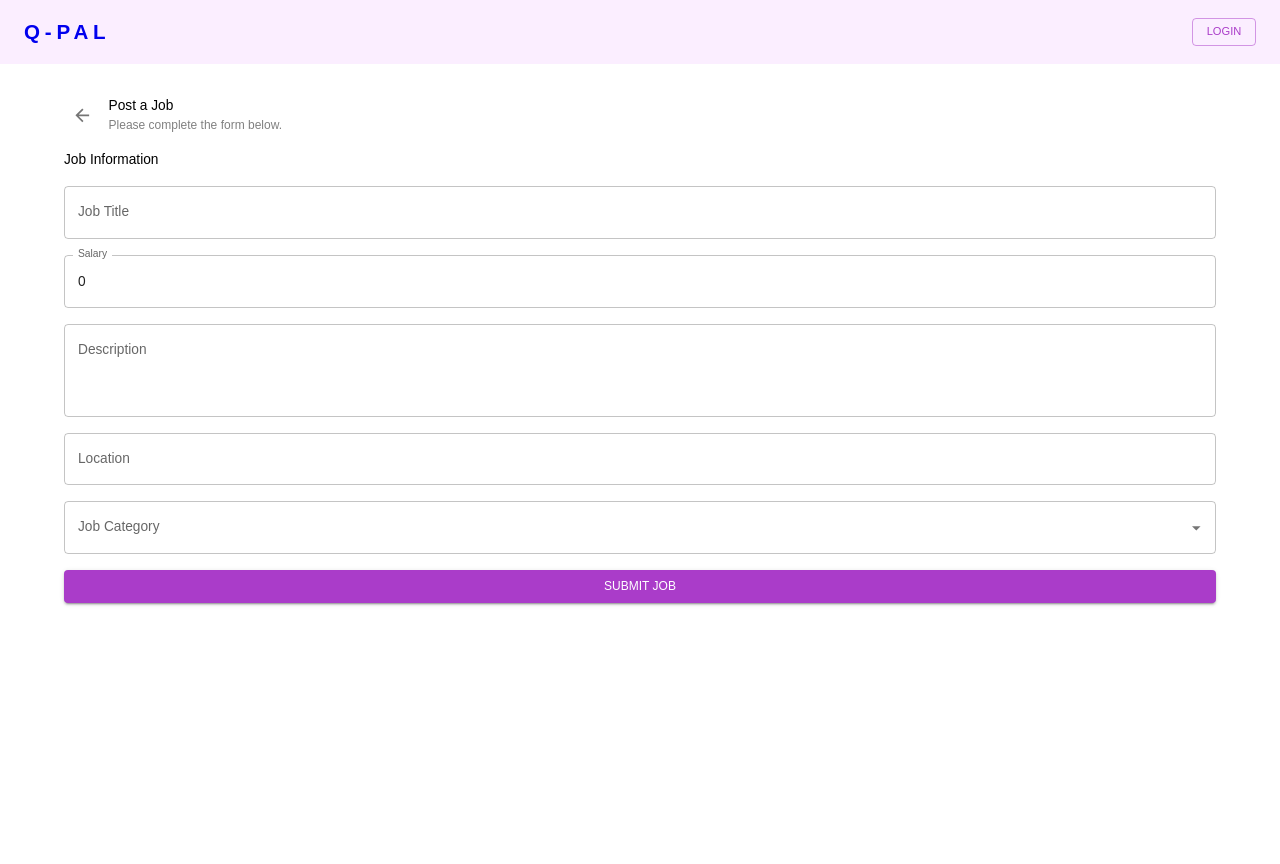
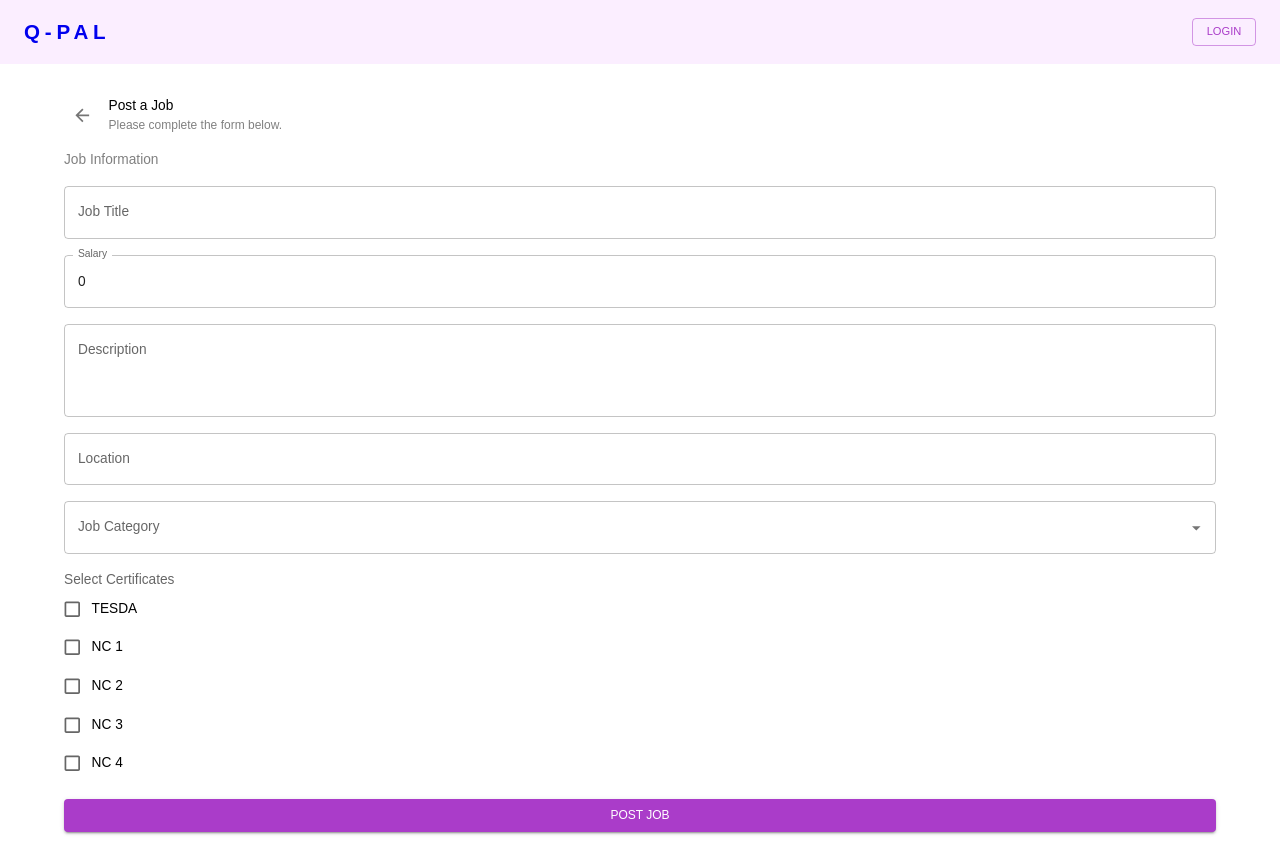
Before and after one commit to ezlyTech/innolympics-poninoni-qpal, a React (Vite) app: page /post-a-job in a window 1280 px wide. Before the commit the page ends 800 px from the top, so only its background shows below. Built offline with nearby package versions, Linux system fonts and the light colour scheme.

Commit message:
add job post sheeshhh

```diff
--- a/src/pages/PostJobForm/PostJobForm.jsx
+++ b/src/pages/PostJobForm/PostJobForm.jsx
@@ -1,8 +1,20 @@
-import { Autocomplete, IconButton, Stack, TextField, Typography, Button } from "@mui/material"
+import {
+    Autocomplete,
+    IconButton,
+    Stack,
+    TextField,
+    Typography,
+    Button,
+    FormGroup,
+    FormControlLabel,
+    Checkbox,
+    FormLabel
+} from "@mui/material";
 import { ArrowBack as ArrowBackIcon } from '@mui/icons-material';
-import { collection, addDoc, deleteDoc, doc, onSnapshot } from "firebase/firestore";
+import { collection, addDoc } from "firebase/firestore";
 import { db, auth } from "../../config/firebase";
 import { useState } from "react";
+import { useNavigate } from "react-router-dom";
 
 const PostJobForm = () => {
     const [newJobTitle, setNewJobTitle] = useState("");
@@ -10,6 +22,7 @@ const PostJobForm = () => {
     const [newDescription, setNewDescription] = useState("");
     const [newLocation, setNewLocation] = useState("");
     const [newJobCategory, setNewJopCategory] = useState([]);
+    const [selectedCertificates, setSelectedCertificates] = useState([]);
     const jobCollectionRef = collection(db, "jobs");
 
     const jobCategoryOptions = [
@@ -20,8 +33,16 @@ const PostJobForm = () => {
         { id: 5, title: "Sales Workers" },
     ];
 
+    const certificateOptions = ["TESDA", "NC 1", "NC 2", "NC 3", "NC 4"];
+
+    const handleCertificateChange = (event) => {
+        const { value, checked } = event.target;
+        setSelectedCertificates((prev) =>
+            checked ? [...prev, value] : prev.filter((cert) => cert !== value)
+        );
+    };
+
     const onSubmitJob = async () => {
-        // Validate fields
         if (!newJobTitle || !newLocation || !newDescription || newSalary <= 0 || newJobCategory.length === 0) {
             alert("Please fill in all fields.");
             return;
@@ -34,24 +55,27 @@ const PostJobForm = () => {
                 salary: newSalary,
                 location: newLocation,
                 jobCategory: newJobCategory,
+                certificates: selectedCertificates,
                 userId: auth?.currentUser?.uid,
             });
 
-          // Clear fields
             setNewJobTitle("");
             setNewDescription("");
             setNewSalary(0);
             setNewLocation("");
             setNewJopCategory([]);
+            setSelectedCertificates([]);
         } catch (err) {
             console.log("Error submitting job:", err);
         }
     };
 
+    const navigate = useNavigate();
+
     return (
         <>
             <Stack direction='row' gap={1}>
-            <IconButton>
+                <IconButton onClick={() => navigate('/dashboard')}>
                     <ArrowBackIcon />
                 </IconButton>
                 <Stack>
@@ -64,7 +88,7 @@ const PostJobForm = () => {
                 </Stack>
             </Stack>
             <Stack gap={2}>
-                <Typography mt={2}>
+                <Typography mt={2} color="GrayText">
                     Job Information
                 </Typography>
                 <TextField
@@ -117,16 +141,32 @@ const PostJobForm = () => {
                         />
                     )}
                 />
+                <FormGroup>
+                    <FormLabel>Select Certificates</FormLabel>
+                    {certificateOptions.map((certificate) => (
+                        <FormControlLabel
+                            key={certificate}
+                            control={
+                                <Checkbox
+                                    value={certificate}
+                                    onChange={handleCertificateChange}
+                                    checked={selectedCertificates.includes(certificate)}
+                                />
+                            }
+                            label={certificate}
+                        />
+                    ))}
+                </FormGroup>
                 <Button
                     onClick={onSubmitJob}
                     variant="contained"
                     color="primary"
                 >
-                  Submit Job
+                    Post Job
                 </Button>
             </Stack>
         </>
-  )
-}
+    );
+};
 
-export default PostJobForm
+export default PostJobForm;
```
Lines whose indentation alone changed are shown as unchanged.
